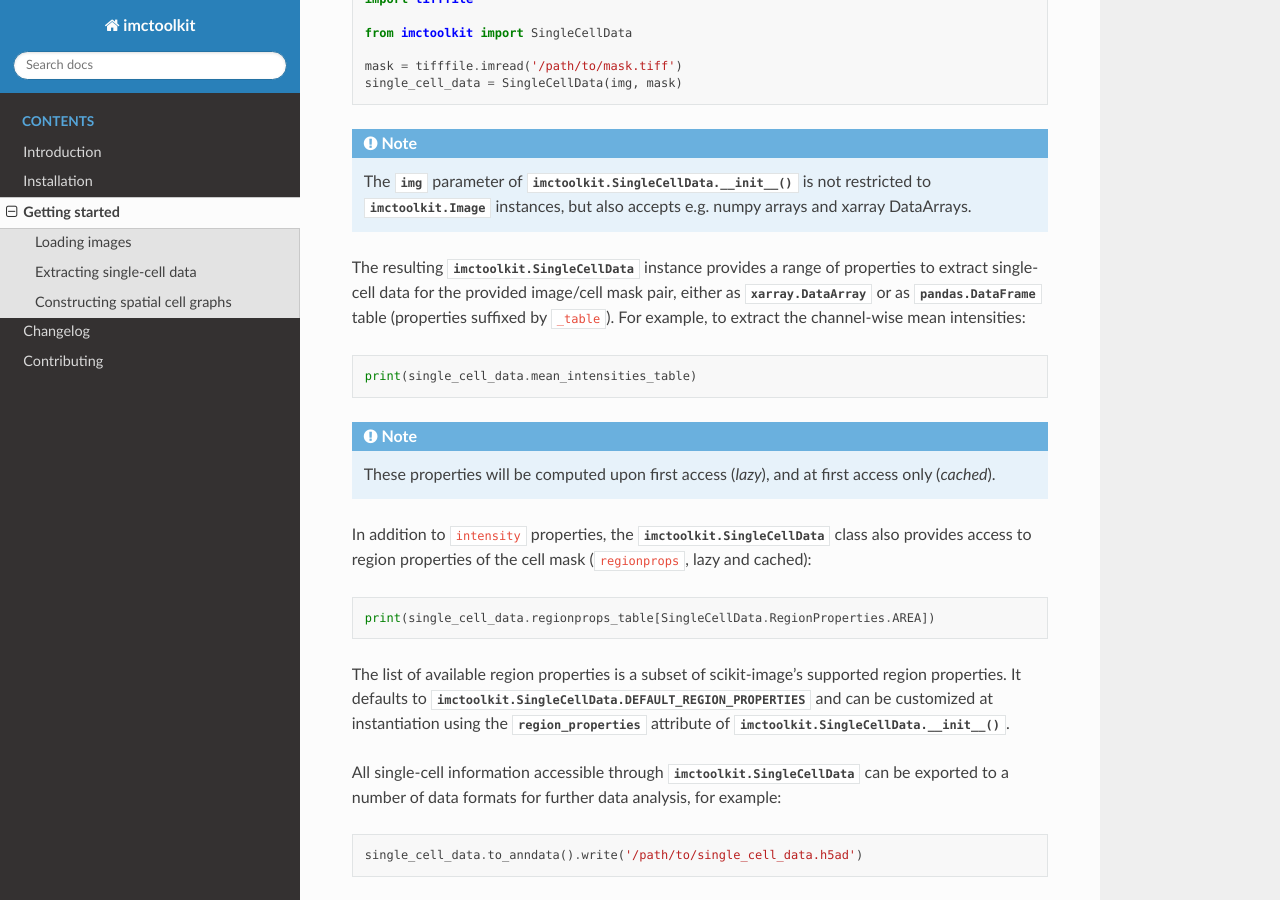
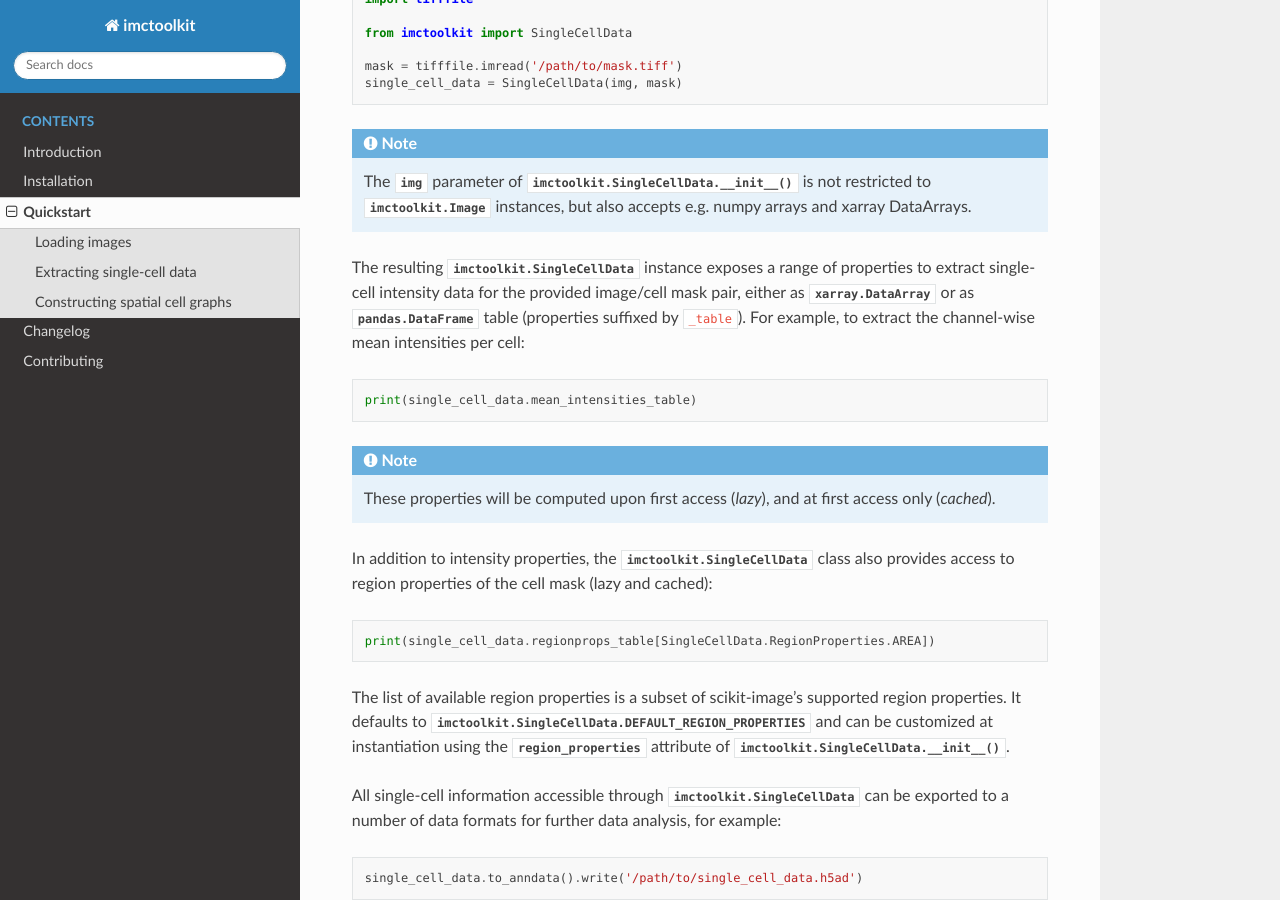
Before and after one commit to BodenmillerGroup/imctoolkit, a Sphinx documentation site: the page built from docs/source/quickstart.rst, in a window 1280 px wide and 900 px high, scrolled down 754 px. Built offline with Sphinx 7.4.7 and the Read the Docs theme 2.0.0, drawn with Linux system fonts in a browser that asks for light colours; some of the changed text lies outside the part shown.

Commit message:
SingleCellData bugfixes

```diff
--- a/docs/source/quickstart.rst
+++ b/docs/source/quickstart.rst
@@ -1,5 +1,5 @@
-Getting started
-===============
+Quickstart
+==========
 
 Loading images
 --------------
@@ -44,9 +44,9 @@ The single-cell data for a given image and a corresponding cell mask can be acce
     The :attr:`img` parameter of :func:`imctoolkit.SingleCellData.__init__` is not restricted to
     :class:`imctoolkit.Image` instances, but also accepts e.g. numpy arrays and xarray DataArrays.
 
-The resulting :class:`imctoolkit.SingleCellData` instance provides a range of properties to extract single-cell data
-for the provided image/cell mask pair, either as :class:`xarray.DataArray` or as :class:`pandas.DataFrame` table
-(properties suffixed by ``_table``). For example, to extract the channel-wise mean intensities:
+The resulting :class:`imctoolkit.SingleCellData` instance exposes a range of properties to extract single-cell intensity
+data for the provided image/cell mask pair, either as :class:`xarray.DataArray` or as :class:`pandas.DataFrame` table
+(properties suffixed by ``_table``). For example, to extract the channel-wise mean intensities per cell:
 
 .. code-block::
 
@@ -56,8 +56,8 @@ for the provided image/cell mask pair, either as :class:`xarray.DataArray` or as
 
     These properties will be computed upon first access (`lazy`), and at first access only (`cached`).
 
-In addition to ``intensity`` properties, the :class:`imctoolkit.SingleCellData` class also provides access to region
-properties of the cell mask (``regionprops``, lazy and cached):
+In addition to intensity properties, the :class:`imctoolkit.SingleCellData` class also provides access to region
+properties of the cell mask (lazy and cached):
 
 .. code-block::
 
```
Also changed, not shown: 2 other files.
